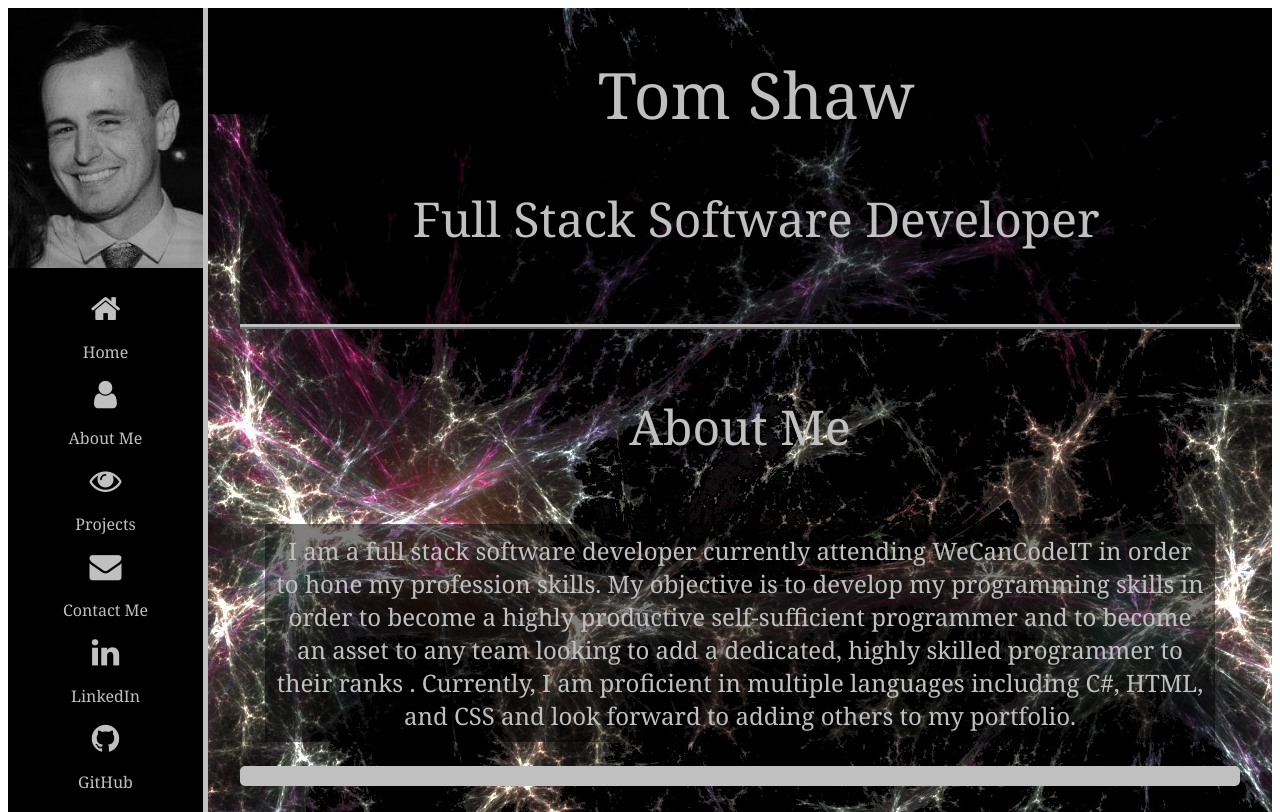
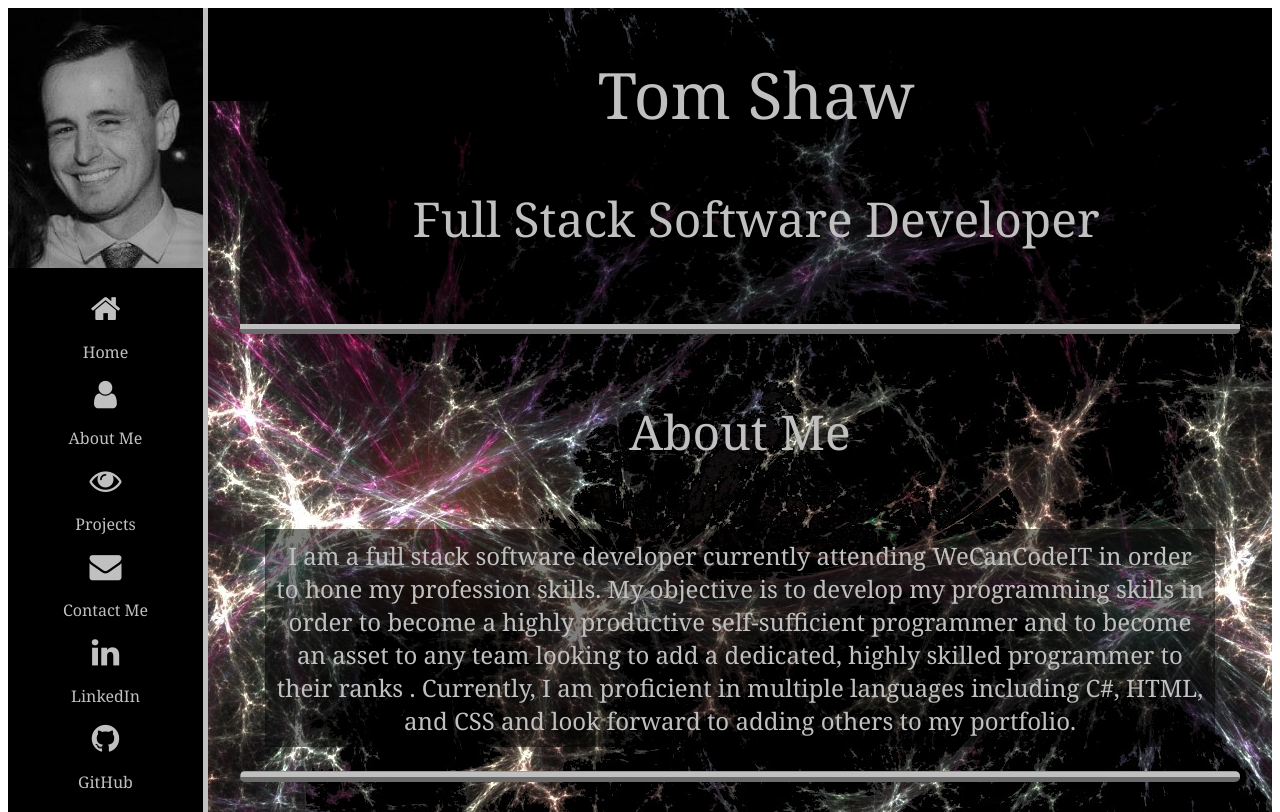
Before and after one commit to TShaw516/TShaw516.github.io, a plain HTML site: page index.html in a window 1280 px wide. Shown: the top 812 px of the page. Drawn offline with Linux system fonts and the light colour scheme.

Commit message:
finishing touches

```diff
--- a/style.css
+++ b/style.css
@@ -92,7 +92,8 @@ i{
     width:100%;
     padding-bottom: 25px;
     color: silver;
-    border-bottom: silver ridge 5px;
+    border-bottom: silver ridge 10px;
+    border-radius: 5px;
 }
 
 header h1 {
@@ -208,7 +209,7 @@ section p{
     }
 
     .divider{
-        border: 10px solid silver;
+        border-bottom: 10px ridge silver;
         border-radius: 5px;
 
     }
```
Also changed, not shown: index.html (+1 -1 lines).
